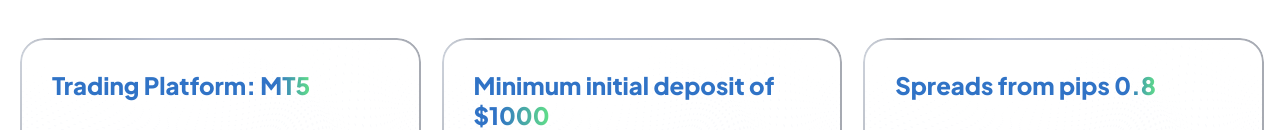
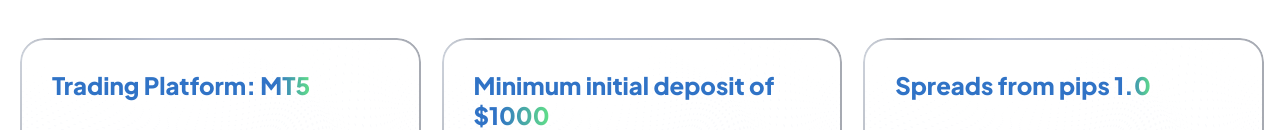
Before and after one commit to jimmyhinsu/forex-voyager-limited, a React (Create React App) app: page /pro in a window 1280 px wide. Shown: the part 822-952 px from the top of the page. Built offline with nearby package versions, Linux system fonts and the light colour scheme.

Commit message:
account in pips change

```diff
--- a/src/module/ecn/index.js
+++ b/src/module/ecn/index.js
@@ -27,7 +27,7 @@ export default function Ecn() {
     details: [
       { text: "Trading Platform:", highlight: "MT5" },
       { text: "Minimum initial deposit of", highlight: "$10,000" },
-      { text: "Spreads from pips", highlight: "0.0" },
+      { text: "Spreads from pips", highlight: "0.5" },
       { text: "Leverage up to from", highlight: "1:500" },
       { text: "Social Trading", highlight: "" },
       { text: "24/7 technical and account support", highlight: "" },
--- a/src/module/meta5/index.js
+++ b/src/module/meta5/index.js
@@ -11,6 +11,7 @@ import meta5svg from "../../assets/svg/logo-mt5.svg";
 import google from "../../assets/icons/playstore.png";
 import Appleicon from "../../assets/svg/appleicon";
 import browser from "../../assets/images/pngegg.png";
+
 
 export default function Meta5() {
   return (
--- a/src/module/pro/index.js
+++ b/src/module/pro/index.js
@@ -27,7 +27,7 @@ export default function Pro() {
     details: [
       { text: "Trading Platform:", highlight: "MT5" },
       { text: "Minimum initial deposit of", highlight: "$1000" },
-      { text: "Spreads from pips", highlight: "0.8" },
+      { text: "Spreads from pips", highlight: "1.0" },
       { text: "Leverage up to from", highlight: "1:500" },
       { text: "Social Trading", highlight: "" },
       { text: "24/7 technical and account support", highlight: "" },
--- a/src/module/standard/index.js
+++ b/src/module/standard/index.js
@@ -26,7 +26,7 @@ export default function Standard() {
     details: [
       { text: "Trading Platform:", highlight: "MT5" },
       { text: "Minimum initial deposit of", highlight: "$50" },
-      { text: "Spreads from pips", highlight: "1.5" },
+      { text: "Spreads from pips", highlight: "1.7" },
       { text: "Leverage up to from", highlight: "1:500" },
       { text: "Social Trading", highlight: "" },
       { text: "24/7 technical and account support", highlight: "" },
```
